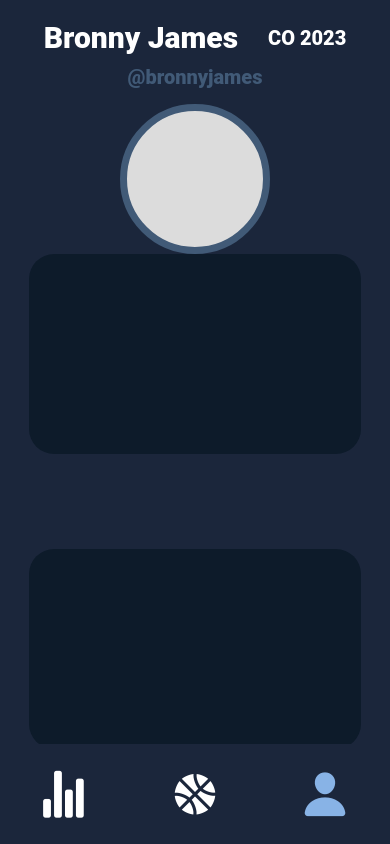
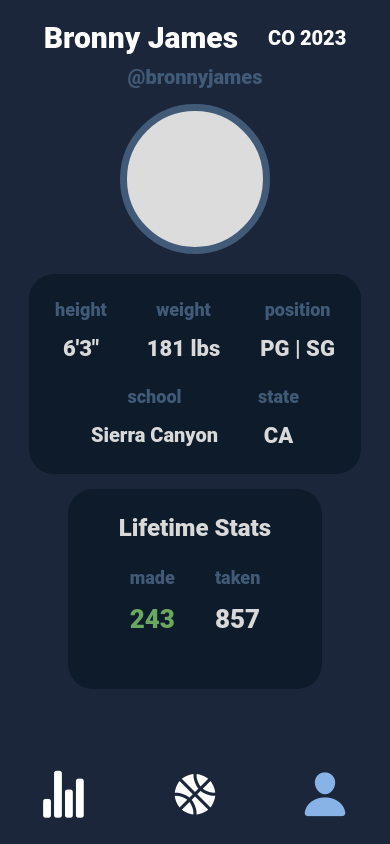
Before and after one commit to Project-Lebron/projectLebron, a React Native app: screen /Profile in a window 390 px wide. Built offline with nearby package versions, Linux system fonts and the light colour scheme.

Commit message:
basically done profile page

```diff
--- a/src/screens/ProfileScreen.tsx
+++ b/src/screens/ProfileScreen.tsx
@@ -20,13 +20,56 @@
       </View>
 
       <View style={[styles.container, {alignItems: 'center', marginBottom: 0}]}>
-        <View style={[styles.statsContainer, {marginBottom: 0}]}></View>
+        <View style={[styles.statsContainer]}>
+          <View style={styles.columnContainer}>
+
+            <View style={styles.labelContainer}>
+              <Text style={styles.labelText}>height</Text>
+              <Text style={[styles.labelText, {marginTop: 16, fontSize: 22, color: '#D9D9D9'}]}>6'3"</Text>
+            </View>
+            <View style={styles.labelContainer}>
+              <Text style={styles.labelText}>weight</Text>
+              <Text style={[styles.labelText, {marginTop: 16, fontSize: 22, color: '#D9D9D9'}]}>181 lbs</Text>
+            </View>
+            <View style={styles.labelContainer}>
+              <Text style={styles.labelText}>position</Text>
+              <Text style={[styles.labelText, {marginTop: 16, fontSize: 22, color: '#D9D9D9'}]}>PG | SG</Text>
+            </View>
+
+          </View>
+
+          <View style={[styles.columnContainer, {alignItems: 'flex-start'}]}>
+            <View style={styles.labelContainer}>
+              <Text style={styles.labelText}>school</Text>
+              <Text style={[styles.labelText, {marginTop: 16, fontSize: 20, color: '#D9D9D9'}]}>Sierra Canyon</Text>
+            </View>
+            <View style={styles.labelContainer}>
+              <Text style={styles.labelText}>state</Text>
+              <Text style={[styles.labelText, {marginTop: 16, fontSize: 22, color: '#D9D9D9'}]}>CA</Text>
+            </View>
+          </View>
+        </View>
+
+        <View style={[styles.statsContainer, {marginTop: 15, width: '65%'}]}>
+
+          <View style={styles.columnContainer}>
+            <View style={[styles.labelContainer, {marginTop: 0}]}>
+                <Text style={[styles.labelText, {fontSize: 24, color: '#D9D9D9'}]}>Lifetime Stats</Text>
+            </View>
+          </View>
+
+          <View style={styles.columnContainer}>
+            <View style={styles.labelContainer}>
+                <Text style={[styles.labelText, {marginTop: 0}]}>made</Text>
+                <Text style={[styles.labelText, {marginTop: 16, fontSize: 26, color: '#6AA760'}]}>243</Text>
+              </View>
+              <View style={styles.labelContainer}>
+                <Text style={[styles.labelText, {marginTop: 0}]}>taken</Text>
+                <Text style={[styles.labelText, {marginTop: 16, fontSize: 26, color: '#D9D9D9'}]}>857</Text>
+              </View>
+            </View>
+        </View>
       </View>
-
-      <View style={[styles.container, {alignItems: 'center', marginBottom: 0}]}>
-        <View style={[styles.statsContainer, {marginBottom: 0}]}></View>
-      </View>
-
 
 
     </SafeAreaView>
@@ -54,15 +97,41 @@
     fontSize: 30,
     fontWeight: '900',
   },
+
   circleContainer: {
     alignItems: 'center',
   },
+
+  columnContainer: {
+    flexDirection: 'row',
+    justifyContent: 'center',
+    alignItems: 'center',
+    marginBottom: 0,
+    marginTop: 25,
+  },
+
+  labelContainer: {
+    flexDirection: 'column',
+    alignItems: 'center',
+    justifyContent: 'center',
+  },
+
+  labelText: {
+    fontFamily: 'Roboto',
+    fontWeight: '900',
+    fontSize: 18,
+    color: '#415A77',
+    marginLeft: 20,
+    marginRight: 20,
+  },
+
   bigCircle: {
     width: 150,
     height: 150,
     justifyContent: 'center',
     alignItems: 'center',
     marginTop: 15,
+    marginBottom: 20,
     borderRadius: 150,
     backgroundColor: '#DCDCDC',
     borderColor: "#415A77",
```
